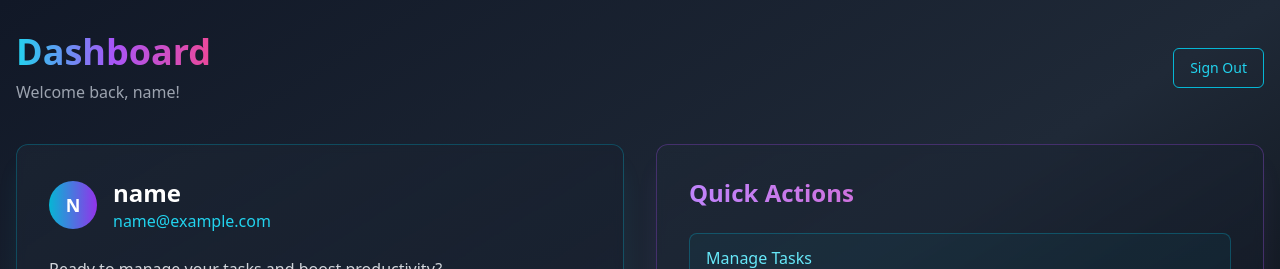
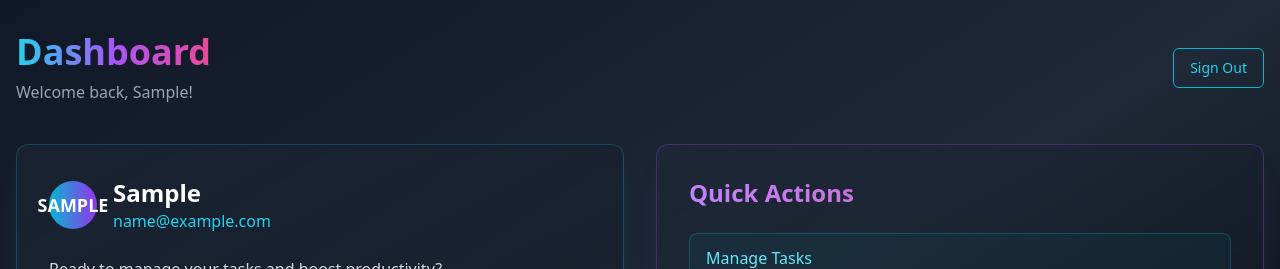
Before and after one commit to maan314/hackathon-II-phase-II-todo, a Next.js app: page /dashboard in a window 1280 px wide. Shown: the top 269 px of the page. Built offline with nearby package versions, Linux system fonts and the light colour scheme; no server answers; sample sign-in values are in the browser's storage.

Commit message:
Fix TS User type error for Vercel

```diff
--- a/app/dashboard/page.tsx
+++ b/app/dashboard/page.tsx
@@ -37,7 +37,7 @@ export default function DashboardPage() {
             <h1 className="text-4xl font-bold bg-gradient-to-r from-cyan-400 via-purple-500 to-pink-500 bg-clip-text text-transparent">
               Dashboard
             </h1>
-            <p className="text-gray-400 mt-2">Welcome back, {user?.first_name || user?.email?.split('@')[0]}!</p>
+            <p className="text-gray-400 mt-2">Welcome back, {user?.firstName || user?.email?.split('@')[0]}!</p>
           </div>
           <Button
             onClick={handleSignOut}
@@ -52,10 +52,10 @@ export default function DashboardPage() {
           <div className="rounded-xl border border-cyan-500/30 bg-gradient-to-br from-gray-800/50 to-gray-900/50 backdrop-blur-sm p-8 shadow-xl shadow-cyan-500/10">
             <div className="flex items-center space-x-4 mb-6">
               <div className="w-12 h-12 rounded-full bg-gradient-to-r from-cyan-500 to-purple-600 flex items-center justify-center">
-                <span className="text-lg font-bold">{(user?.first_name || user?.email?.charAt(0) || 'U').toUpperCase()}</span>
+                <span className="text-lg font-bold">{(user?.firstName || user?.email?.charAt(0) || 'U').toUpperCase()}</span>
               </div>
               <div>
-                <h2 className="text-2xl font-bold">{user?.first_name || user?.email?.split('@')[0]}</h2>
+                <h2 className="text-2xl font-bold">{user?.firstName || user?.email?.split('@')[0]}</h2>
                 <p className="text-cyan-400">{user?.email}</p>
               </div>
             </div>
--- a/package.json
+++ b/package.json
@@ -13,6 +13,7 @@
     "@radix-ui/react-checkbox": "^1.3.3",
     "@radix-ui/react-label": "^2.0.2",
     "axios": "^1.6.0",
+    "better-auth": "^1.4.18",
     "class-variance-authority": "^0.7.0",
     "clsx": "^2.0.0",
     "lucide-react": "^0.294.0",
```
Also changed, not shown: .gemini/settings.json (added), 2 other files (tests, documents, lock files or other folders).
